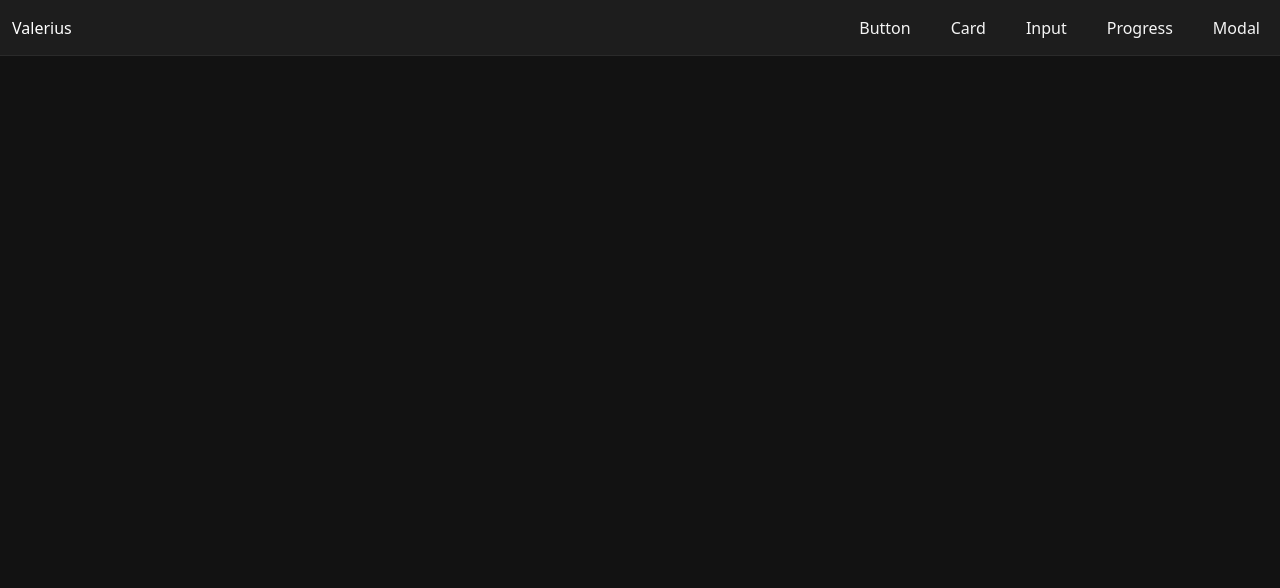
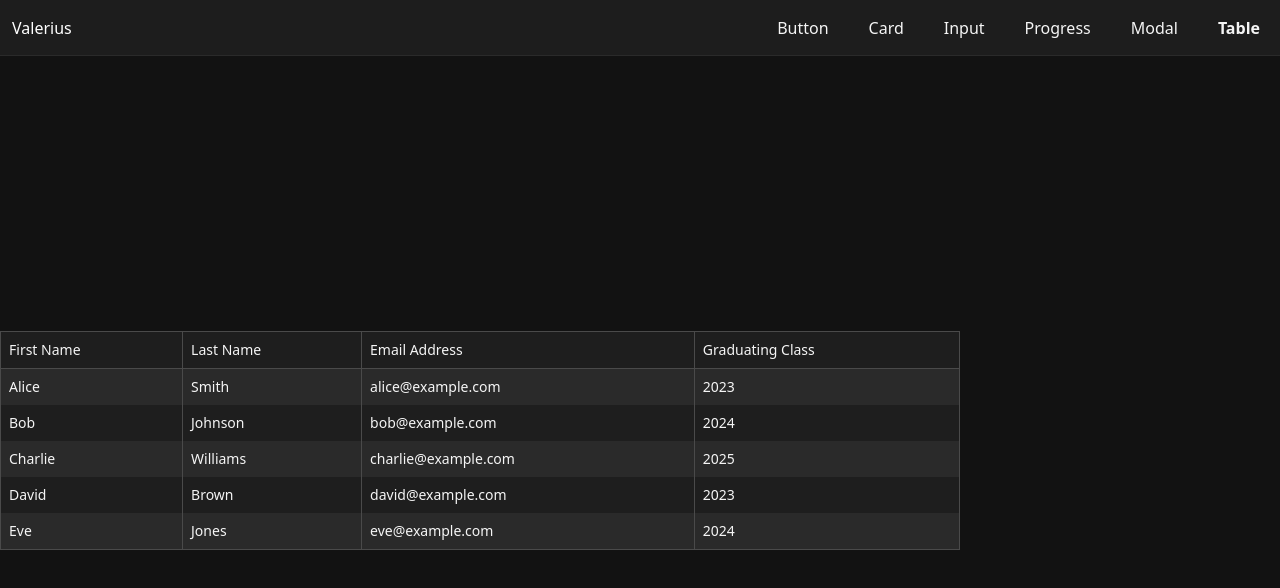
Before and after one commit to Villy-P/corekit-ui, a SvelteKit app: page /table in a window 1280 px wide. Before the commit this address had no page. Shown: the top 588 px of the page. Built offline with nearby package versions, Linux system fonts and the light colour scheme.

Commit message:
feat: add Table component and integrate it into the layout; update Input type options and Navbar

```diff
--- a/package.json
+++ b/package.json
@@ -1,6 +1,6 @@
 {
 	"name": "@valerius_petrini/corekit-ui",
-	"version": "0.1.55",
+	"version": "0.1.56",
 	"description": "Component Library used across all my projects",
 	"author": "Valerius Petrini Jr.",
 	"license": "MIT",
--- a/src/lib/components/Input.svelte
+++ b/src/lib/components/Input.svelte
@@ -100,7 +100,7 @@
     const lifted = $derived(isFloating && (isFocused || hasContent));
 
     const Icon = $derived(icon ?? ({
-        mail: Mail, password: Lock, tel: Phone
+        email: Mail, password: Lock, tel: Phone
     }[restProps.type as string] as Component ?? null));
 
     let defaultClass = "text-main-text w-full rounded outline-none px-1.5 w-full bg-inherit border-0 focus:ring-0 focus-visible:ring-0";
--- /dev/null
+++ b/src/lib/components/Table.svelte
@@ -0,0 +1,47 @@
+<script lang="ts">
+    import type { TableProps } from "../types/Table.ts";
+    import { twMerge } from "tailwind-merge";
+
+    let {
+        children = undefined,
+        class: className = "",
+        tableHeaders = [],
+        tableData = [],
+        size = "md",
+        radius = "md",
+        ...restProps
+    }: TableProps = $props();
+
+    const defaultTableClass = "w-full border-collapse text-main-text border border-form-border border-l-0";
+    const defaultTableHeaderClass = "text-left border-b border-b-1 border-b-form-border bg-sub-background font-medium";
+    const defaultTableCellClass = "p-2 text-sm border-l border-l-[1px] border-l-form-border";
+    const defaultTableBodyClass = "even:bg-sub-background odd:bg-form-background";
+
+    const combinedTableClass = $derived(twMerge(
+        defaultTableClass,
+        className
+    ));
+
+    const combinedTableHeaderClass = $derived(twMerge(defaultTableHeaderClass, defaultTableCellClass));
+</script>
+
+<div class="overflow-auto w-full">
+    <table {...restProps} class={combinedTableClass}>
+        <thead>
+            <tr>
+                {#each tableHeaders as header}
+                    <th class={combinedTableHeaderClass}>{header.label}</th>
+                {/each}
+            </tr>
+        </thead>
+        <tbody>
+            {#each tableData as row}
+                <tr class={defaultTableBodyClass}>
+                    {#each row as cell}
+                        <td class={defaultTableCellClass}>{cell}</td>
+                    {/each}
+                </tr>
+            {/each}
+        </tbody>
+    </table>
+</div>
--- a/src/lib/styles/layout.css
+++ b/src/lib/styles/layout.css
@@ -43,7 +43,7 @@ html.dark {
     --vpcui-sub-text: #A0A0A0;
     --vpcui-contrast-text: #111;
     --vpcui-form-background: #2A2A2A;
-    --vpcui-form-border: #3A3A3A;
+    --vpcui-form-border: #4A4A4A;
     --vpcui-navbar-element-hover-background: var(--color-zinc-900);
 }
 
--- /dev/null
+++ b/src/lib/types/Table.ts
@@ -0,0 +1,16 @@
+import type { SizeStyle } from "$lib/styles/size.js";
+
+export interface TableHeaders {
+    key: string;
+    label: string;
+};
+
+export interface TableProps {
+    children?: any;
+    class?: string;
+    tableHeaders?: TableHeaders[];
+    tableData?: any[];
+    size?: SizeStyle;
+    radius?: SizeStyle;
+    [key: string]: any;
+};
--- a/src/routes/+layout.svelte
+++ b/src/routes/+layout.svelte
@@ -15,5 +15,6 @@
     <NavbarElement activeClass="font-semibold" href="/input">Input</NavbarElement>
     <NavbarElement activeClass="font-semibold" href="/progress">Progress</NavbarElement>
     <NavbarElement activeClass="font-semibold" href="/modal">Modal</NavbarElement>
+    <NavbarElement activeClass="font-semibold" href="/table">Table</NavbarElement>
 </Navbar>
 {@render children()}
--- a/src/routes/input/+page.svelte
+++ b/src/routes/input/+page.svelte
@@ -12,7 +12,7 @@
 
     const typeOptions = [
         { value: "text", label: "Text" },
-        { value: "mail", label: "Mail" },
+        { value: "email", label: "Mail" },
         { value: "password", label: "Password" },
         { value: "tel", label: "Phone Number" },
         { value: "number", label: "Number" },
--- /dev/null
+++ b/src/routes/table/+page.svelte
@@ -0,0 +1,52 @@
+<script lang="ts">
+    import Checkbox from "$lib/components/Checkbox.svelte";
+    import Input from "$lib/components/Input.svelte";
+    import Progress from "$lib/components/Progress.svelte";
+    import Text from "$lib/components/Text.svelte";
+    import Button from "$lib/components/Button.svelte";
+    import Select from "$lib/components/Select.svelte";
+    import Table from "$lib/components/Table.svelte";
+
+    import { colorStyleParts, type ColorStyle } from "$lib/styles/color.js";
+    import type { SizeStyleTheme } from "$lib/styles/size.js";
+
+    const sizeOptions = [
+        { value: "xs", label: "Extra Small" },
+        { value: "sm", label: "Small" },
+        { value: "md", label: "Medium" },
+        { value: "lg", label: "Large" },
+        { value: "xl", label: "Extra Large" },
+        { value: "2xl", label: "2X Large" },
+        { value: "3xl", label: "3X Large" },
+        { value: "4xl", label: "4X Large" },
+        { value: "5xl", label: "5X Large" },
+        { value: "6xl", label: "6X Large" },
+        { value: "full", label: "Full" },
+        { value: "none", label: "None" }
+    ];
+
+    let tableHeaders = [
+        { key: "firstname", label: "First Name" },
+        { key: "lastname", label: "Last Name" },
+        { key: "email", label: "Email Address" },
+        { key: "graduatingClass", label: "Graduating Class" }
+    ];
+
+    let tableData = [
+        ["Alice", "Smith", "alice@example.com", "2023"],
+        ["Bob", "Johnson", "bob@example.com", "2024"],
+        ["Charlie", "Williams", "charlie@example.com", "2025"],
+        ["David", "Brown", "david@example.com", "2023"],
+        ["Eve", "Jones", "eve@example.com", "2024"]
+    ];
+</script>
+
+<div class="w-full h-screen flex pt-20">
+    <div class="w-3/4 flex-center">
+        <Table {tableHeaders} {tableData}/>
+    </div>
+
+    <div class="w-1/4 p-4 flex flex-col gap-2">
+
+    </div>
+</div>
```
Also changed, not shown: 1 other file (tests, documents, lock files or other folders).
